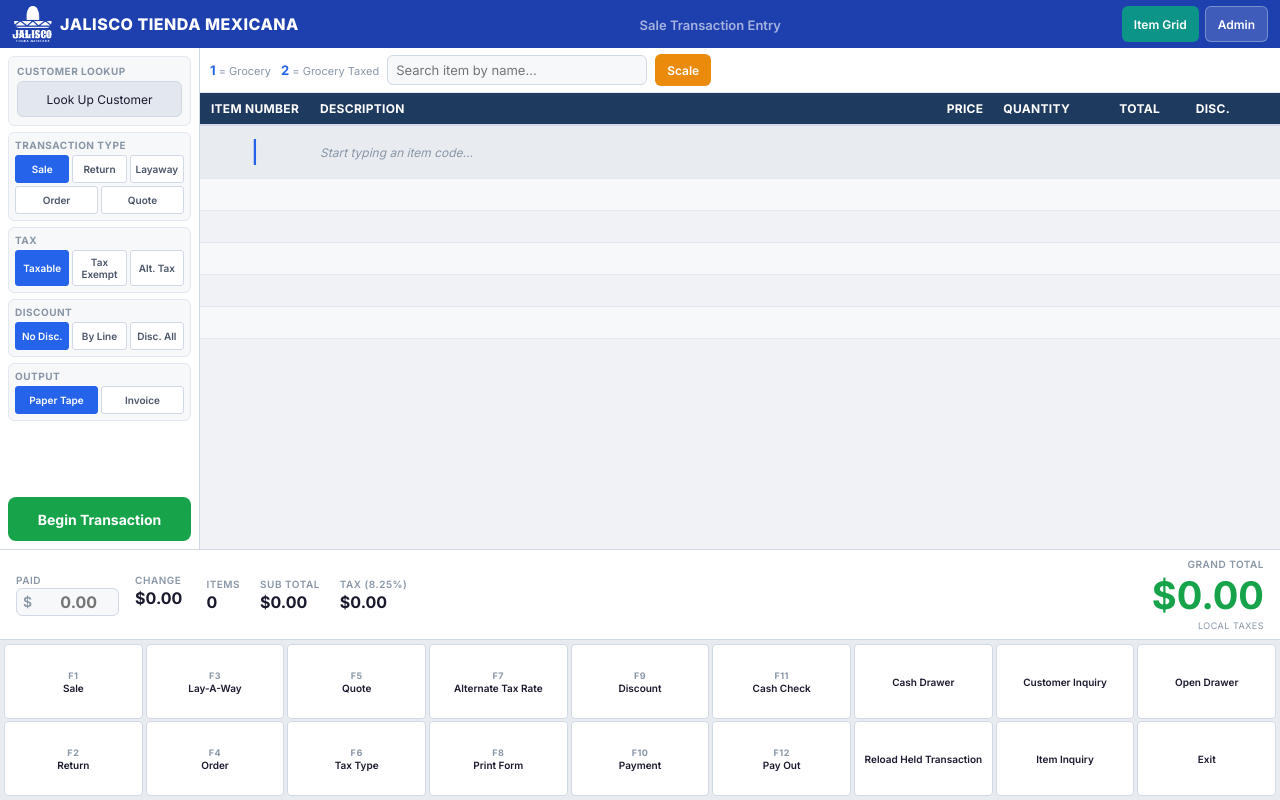
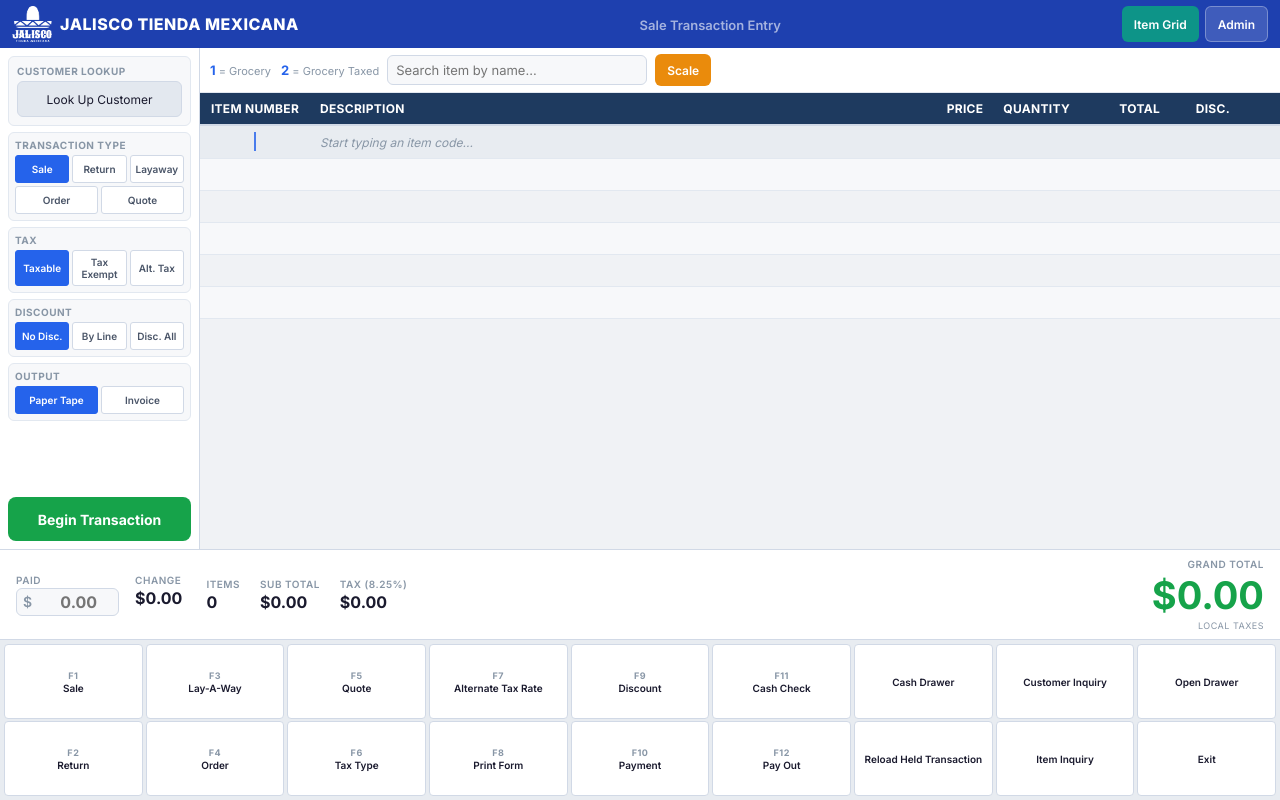
Before and after one commit to Graphicaljerry/Jaliscotiendamexicana, a React (Vite) app: page /#/ in a window 1280 px wide. Built offline with nearby package versions, Linux system fonts and the light colour scheme.

Commit message:
fix: typing indicator fills cell height without changing row size
https://claude.ai/code/session_013f7xUVUex9CU4hdTfmehgu

```diff
--- a/src/components/transaction/TransactionTable.css
+++ b/src/components/transaction/TransactionTable.css
@@ -134,11 +134,6 @@
   background: #e8ecf1;
 }
 
-.entry-row td {
-  padding: 8px 10px;
-  height: 44px;
-}
-
 .entry-cell {
   position: relative;
 }
@@ -156,10 +151,10 @@
 /* Typing indicator shows typed text in the cell */
 .typing-indicator {
   font-family: 'Courier New', monospace;
-  font-size: 28px;
+  font-size: 20px;
   font-weight: 700;
   color: var(--text-primary);
-  line-height: 36px;
+  line-height: 1;
   min-height: 20px;
   display: inline-block;
 }
```
